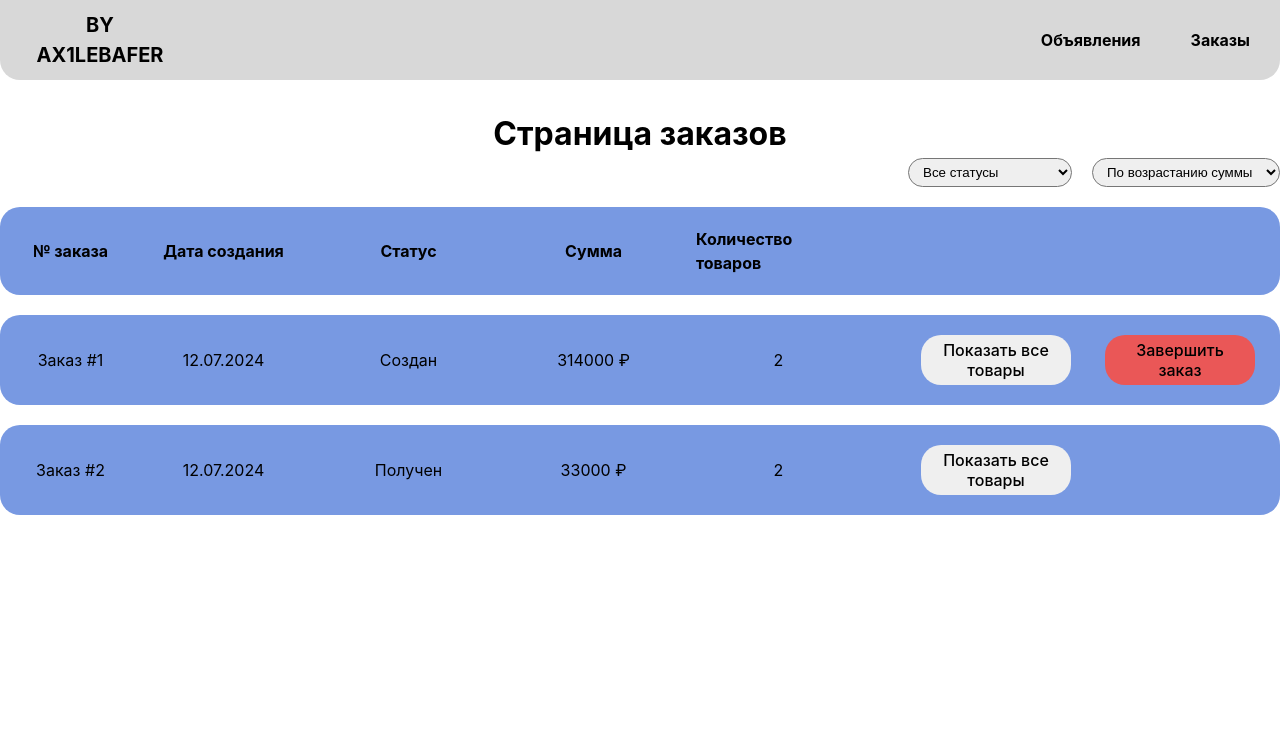
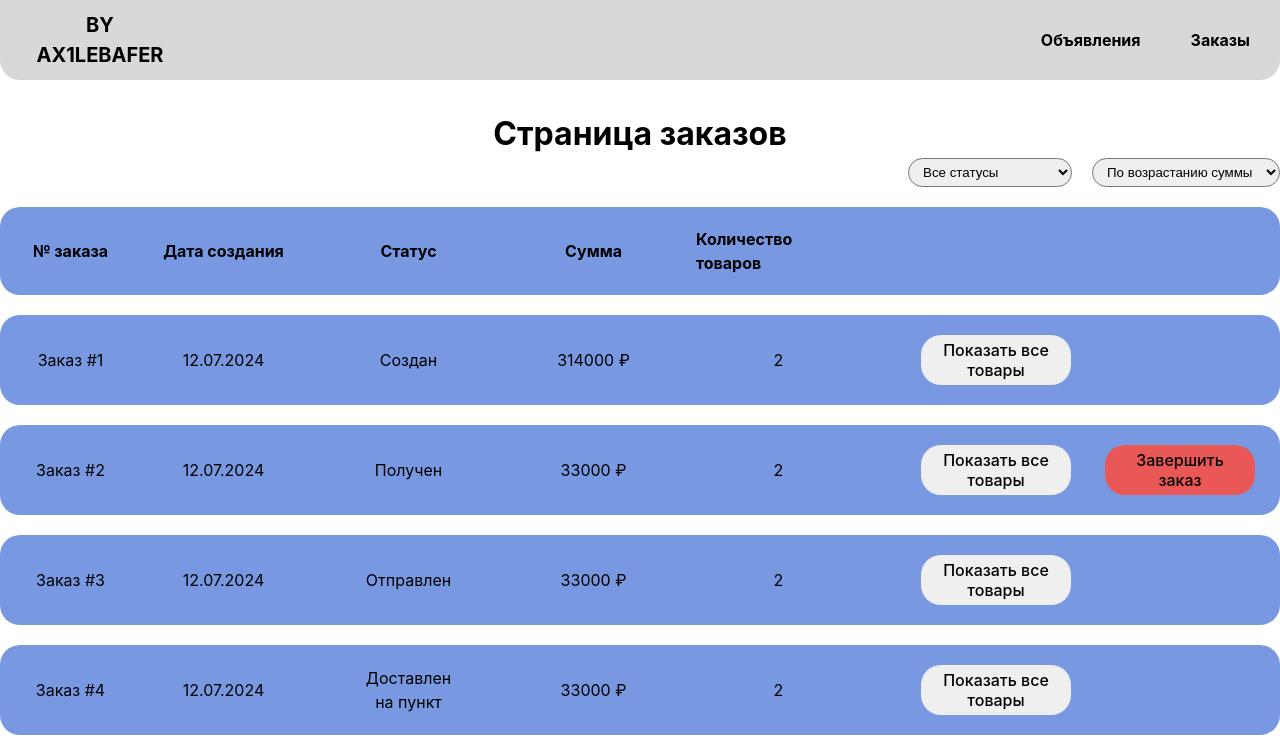
Before and after one commit to ax1lebafer/tech-intership, a React (Vite) app: page /orders in a window 1280 px wide. Shown: the top 753 px of the page. Built offline with nearby package versions, Linux system fonts and the light colour scheme; data requests are answered from the project's data file.

Commit message:
Перенес логику заказов в RTK Подправил пару недочетов

```diff
--- a/db.json
+++ b/db.json
@@ -241,6 +241,161 @@
           "count": 5
         }
       ]
+    },
+    {
+      "id": "3",
+      "status": 2,
+      "createdAt": "2024-08-12T20:20:55.351Z",
+      "finishedAt": "2024-08-12T20:25:55.351Z",
+      "total": 33000,
+      "deliveryWay": "sdek",
+      "items": [
+        {
+          "id": "2",
+          "name": "Ведро снега",
+          "description": "Последняя возможность купить по выгодной цене!",
+          "price": 3000,
+          "createdAt": "2023-08-12T20:16:55.351Z",
+          "views": 77832,
+          "likes": 45666,
+          "imageUrl": "https://avatars.mds.yandex.net/i?id=bcfb0fb3e9656e05d485b008ca42783f4e4fd3ca-8185245-images-thumbs&n=13",
+          "count": 10
+        },
+        {
+          "id": "5",
+          "name": "Носки",
+          "price": 6000,
+          "createdAt": "2024-06-12T20:16:55.351Z",
+          "views": 0,
+          "likes": 0,
+          "imageUrl": "https://avatars.mds.yandex.net/i?id=80fc533428a3e0dfb5e176dff49099cc0ac68be688ad70e3-5235887-images-thumbs&n=13",
+          "count": 5
+        }
+      ]
+    },
+    {
+      "id": "4",
+      "status": 3,
+      "createdAt": "2024-08-12T20:20:55.351Z",
+      "finishedAt": "2024-08-12T20:25:55.351Z",
+      "total": 33000,
+      "deliveryWay": "sdek",
+      "items": [
+        {
+          "id": "2",
+          "name": "Ведро снега",
+          "description": "Последняя возможность купить по выгодной цене!",
+          "price": 3000,
+          "createdAt": "2023-08-12T20:16:55.351Z",
+          "views": 77832,
+          "likes": 45666,
+          "imageUrl": "https://avatars.mds.yandex.net/i?id=bcfb0fb3e9656e05d485b008ca42783f4e4fd3ca-8185245-images-thumbs&n=13",
+          "count": 10
+        },
+        {
+          "id": "5",
+          "name": "Носки",
+          "price": 6000,
+          "createdAt": "2024-06-12T20:16:55.351Z",
+          "views": 0,
+          "likes": 0,
+          "imageUrl": "https://avatars.mds.yandex.net/i?id=80fc533428a3e0dfb5e176dff49099cc0ac68be688ad70e3-5235887-images-thumbs&n=13",
+          "count": 5
+        }
+      ]
+    },
+    {
+      "id": "5",
+      "status": 5,
+      "createdAt": "2024-08-12T20:20:55.351Z",
+      "finishedAt": "2024-08-12T20:25:55.351Z",
+      "total": 33000,
+      "deliveryWay": "sdek",
+      "items": [
+        {
+          "id": "2",
+          "name": "Ведро снега",
+          "description": "Последняя возможность купить по выгодной цене!",
+          "price": 3000,
+          "createdAt": "2023-08-12T20:16:55.351Z",
+          "views": 77832,
+          "likes": 45666,
+          "imageUrl": "https://avatars.mds.yandex.net/i?id=bcfb0fb3e9656e05d485b008ca42783f4e4fd3ca-8185245-images-thumbs&n=13",
+          "count": 10
+        },
+        {
+          "id": "5",
+          "name": "Носки",
+          "price": 6000,
+          "createdAt": "2024-06-12T20:16:55.351Z",
+          "views": 0,
+          "likes": 0,
+          "imageUrl": "https://avatars.mds.yandex.net/i?id=80fc533428a3e0dfb5e176dff49099cc0ac68be688ad70e3-5235887-images-thumbs&n=13",
+          "count": 5
+        }
+      ]
+    },
+    {
+      "id": "6",
+      "status": 6,
+      "createdAt": "2024-08-12T20:20:55.351Z",
+      "finishedAt": "2024-08-12T20:25:55.351Z",
+      "total": 33000,
+      "deliveryWay": "sdek",
+      "items": [
+        {
+          "id": "2",
+          "name": "Ведро снега",
+          "description": "Последняя возможность купить по выгодной цене!",
+          "price": 3000,
+          "createdAt": "2023-08-12T20:16:55.351Z",
+          "views": 77832,
+          "likes": 45666,
+          "imageUrl": "https://avatars.mds.yandex.net/i?id=bcfb0fb3e9656e05d485b008ca42783f4e4fd3ca-8185245-images-thumbs&n=13",
+          "count": 10
+        },
+        {
+          "id": "5",
+          "name": "Носки",
+          "price": 6000,
+          "createdAt": "2024-06-12T20:16:55.351Z",
+          "views": 0,
+          "likes": 0,
+          "imageUrl": "https://avatars.mds.yandex.net/i?id=80fc533428a3e0dfb5e176dff49099cc0ac68be688ad70e3-5235887-images-thumbs&n=13",
+          "count": 5
+        }
+      ]
+    },
+    {
+      "id": "7",
+      "status": 7,
+      "createdAt": "2024-08-12T20:20:55.351Z",
+      "finishedAt": "2024-08-12T20:25:55.351Z",
+      "total": 33000,
+      "deliveryWay": "sdek",
+      "items": [
+        {
+          "id": "2",
+          "name": "Ведро снега",
+          "description": "Последняя возможность купить по выгодной цене!",
+          "price": 3000,
+          "createdAt": "2023-08-12T20:16:55.351Z",
+          "views": 77832,
+          "likes": 45666,
+          "imageUrl": "https://avatars.mds.yandex.net/i?id=bcfb0fb3e9656e05d485b008ca42783f4e4fd3ca-8185245-images-thumbs&n=13",
+          "count": 10
+        },
+        {
+          "id": "5",
+          "name": "Носки",
+          "price": 6000,
+          "createdAt": "2024-06-12T20:16:55.351Z",
+          "views": 0,
+          "likes": 0,
+          "imageUrl": "https://avatars.mds.yandex.net/i?id=80fc533428a3e0dfb5e176dff49099cc0ac68be688ad70e3-5235887-images-thumbs&n=13",
+          "count": 5
+        }
+      ]
     }
   ]
 }
--- a/src/components/OrderCard/OrderCard.module.css
+++ b/src/components/OrderCard/OrderCard.module.css
@@ -13,6 +13,7 @@
     width: 101px;
     display: flex;
     justify-content: center;
+    text-align: center;
 }
 
 .infoBox {
--- a/src/components/OrderCard/OrderCard.tsx
+++ b/src/components/OrderCard/OrderCard.tsx
@@ -54,10 +54,9 @@ const OrderCard: React.FC<OrderCardProps> = ({ order }) => {
         <button onClick={() => setIsModalOpen(true)}>
           Показать все товары
         </button>
-        {order.status !== OrderStatus.Archived &&
-          order.status !== OrderStatus.Received && (
-            <button className={styles.completeButton}>Завершить заказ</button>
-          )}
+        {order.status === OrderStatus.Received && (
+          <button className={styles.completeButton}>Завершить заказ</button>
+        )}
       </div>
 
       {isModalOpen && (
--- a/src/components/OrdersList/OrdersList.module.css
+++ b/src/components/OrdersList/OrdersList.module.css
@@ -2,6 +2,7 @@
     display: flex;
     gap: 20px;
     margin-top: 20px;
+    margin-bottom: 20px;
 
     flex-direction: column;
 }
@@ -27,3 +28,13 @@
     justify-content: center;
     font-weight: 700;
 }
+
+.emptyBox {
+    display: flex;
+    justify-content: center;
+}
+
+.emptyMessage {
+    font-size: 32px;
+    font-weight: 700;
+}
--- a/src/components/OrdersList/OrdersList.tsx
+++ b/src/components/OrdersList/OrdersList.tsx
@@ -20,6 +20,12 @@ const OrdersList: React.FC<OrdersListProps> = ({ orders }) => {
       {orders.map((order) => (
         <OrderCard key={order.id} order={order} />
       ))}
+
+      {!orders.length && (
+        <div className={styles.emptyBox}>
+          <p className={styles.emptyMessage}>Нет подходящих заказов</p>
+        </div>
+      )}
     </div>
   );
 };
--- a/src/pages/OrderPage/OrdersPage.tsx
+++ b/src/pages/OrderPage/OrdersPage.tsx
@@ -1,62 +1,70 @@
 import * as React from 'react';
-// import OrderFilters from '../OrderFilters/OrderFilters';
-// import OrdersList from '../OrdersList/OrdersList';
 import styles from './OrdersPage.module.css';
-import { fetchOrders } from '../../api/orders.ts';
-import { Order } from '../../../types.ts';
-import { useEffect, useState } from 'react';
+import { useEffect } from 'react';
 import OrderFilters from '../../components/OrderFilters/OrderFilters.tsx';
 import OrdersList from '../../components/OrdersList/OrdersList.tsx';
+import { useAppDispatch, useAppSelector } from '../../store/store.ts';
+import {
+  getAllOrders,
+  setSortByTotal,
+  setStatusFilter,
+} from '../../store/features/ordersSlice.ts';
+import Skeleton from 'react-loading-skeleton';
 
 const OrdersPage: React.FC = () => {
-  const [orders, setOrders] = useState<Order[]>([]);
-  const [filteredOrders, setFilteredOrders] = useState<Order[]>([]);
-  const [statusFilter, setStatusFilter] = useState<number | null>(null);
-  const [sortByTotal, setSortByTotal] = useState<'asc' | 'desc' | null>(null);
+  const dispatch = useAppDispatch();
+  const { filteredOrders, loading, error } = useAppSelector(
+    (state) => state.orders,
+  );
 
   useEffect(() => {
-    const getOrders = async () => {
-      try {
-        const data = await fetchOrders();
-        setOrders(data);
-        setFilteredOrders(data);
-      } catch (error) {
-        console.error('Ошибка при загрузке заказов', error);
-      }
-    };
+    dispatch(getAllOrders());
+  }, [dispatch]);
 
-    getOrders();
-  }, []);
+  const handleStatusChange = (status: number | null) => {
+    dispatch(setStatusFilter(status));
+  };
 
-  useEffect(() => {
-    let updatedOrders = [...orders];
-    if (statusFilter !== null) {
-      updatedOrders = updatedOrders.filter(
-        (order) => order.status === statusFilter,
-      );
-    }
-    setFilteredOrders(updatedOrders);
-  }, [statusFilter, orders]);
-
-  useEffect(() => {
-    if (sortByTotal) {
-      const sortedOrders = [...filteredOrders].sort((a, b) =>
-        sortByTotal === 'asc' ? a.total - b.total : b.total - a.total,
-      );
-      setFilteredOrders(sortedOrders);
-    }
-  }, [sortByTotal]);
+  const handleSortChange = (sortBy: 'asc' | 'desc' | null) => {
+    dispatch(setSortByTotal(sortBy));
+  };
 
   return (
     <div className={styles.ordersPage}>
-      <h1 className={styles.title}>Страница заказов</h1>
+      <h1 className={styles.title}>
+        {loading ? <Skeleton width={300} height={39} /> : 'Страница заказов'}
+      </h1>
 
       <OrderFilters
-        onStatusChange={setStatusFilter}
-        onSortChange={setSortByTotal}
+        onStatusChange={handleStatusChange}
+        onSortChange={handleSortChange}
       />
 
-      <OrdersList orders={filteredOrders} />
+      {error && (
+        <div className={styles.error}>
+          <p className={styles.errorMessage}>{error}</p>
+        </div>
+      )}
+
+      {loading && (
+        <div className={styles.loader}>
+          <Skeleton height={64} borderRadius={20} />
+          <Skeleton
+            height={88}
+            borderRadius={20}
+            count={10}
+            style={{ marginBottom: '15px' }}
+          />
+        </div>
+      )}
+
+      {/*{!filteredOrders && (*/}
+      {/*  <div>*/}
+      {/*    <p>Нет подходящих заказов</p>*/}
+      {/*  </div>*/}
+      {/*)}*/}
+
+      {!loading && !error && <OrdersList orders={filteredOrders} />}
     </div>
   );
 };
--- /dev/null
+++ b/src/store/features/ordersSlice.ts
@@ -0,0 +1,77 @@
+import { createAsyncThunk, createSlice, PayloadAction } from '@reduxjs/toolkit';
+import { Order } from '../../../types.ts';
+import { fetchOrders } from '../../api/orders.ts';
+
+export const getAllOrders = createAsyncThunk<
+  Order[],
+  void,
+  { rejectValue: string }
+>('orders/getAllOrders', async (_, thunkAPI) => {
+  try {
+    return await fetchOrders();
+  } catch (error) {
+    return thunkAPI.rejectWithValue('Ошибка при загрузке заказов');
+  }
+});
+
+type OrdersStateType = {
+  orders: Order[];
+  filteredOrders: Order[];
+  loading: boolean;
+  error: null | string;
+  statusFilter: number | null;
+  sortByTotal: 'asc' | 'desc' | null;
+};
+
+const initialState: OrdersStateType = {
+  orders: [],
+  filteredOrders: [],
+  loading: false,
+  error: null,
+  statusFilter: null,
+  sortByTotal: null,
+};
+
+const ordersSlice = createSlice({
+  name: 'orders',
+  initialState,
+  reducers: {
+    setStatusFilter: (state, action: PayloadAction<number | null>) => {
+      state.statusFilter = action.payload;
+      state.filteredOrders = state.orders.filter((order) =>
+        action.payload === null ? true : order.status === action.payload,
+      );
+    },
+    setSortByTotal: (state, action: PayloadAction<'asc' | 'desc' | null>) => {
+      state.sortByTotal = action.payload;
+      if (action.payload) {
+        state.filteredOrders = [...state.filteredOrders].sort((a, b) =>
+          action.payload === 'asc' ? a.total - b.total : b.total - a.total,
+        );
+      }
+    },
+  },
+  extraReducers: (builder) => {
+    builder
+      .addCase(getAllOrders.pending, (state) => {
+        state.error = null;
+        state.loading = true;
+      })
+      .addCase(
+        getAllOrders.fulfilled,
+        (state, action: PayloadAction<Order[]>) => {
+          state.orders = action.payload;
+          state.filteredOrders = action.payload;
+          state.loading = false;
+        },
+      )
+      .addCase(getAllOrders.rejected, (state, action) => {
+        state.loading = false;
+        state.error = action.payload ? action.payload : 'Неизвестная ошибка';
+      });
+  },
+});
+
+export const { setStatusFilter, setSortByTotal } = ordersSlice.actions;
+
+export const ordersReducer = ordersSlice.reducer;
--- a/src/store/store.ts
+++ b/src/store/store.ts
@@ -6,11 +6,13 @@ import {
   useSelector,
   useStore,
 } from 'react-redux';
+import { ordersReducer } from './features/ordersSlice.ts';
 
 export const makeStore = () => {
   return configureStore({
     reducer: combineReducers({
       advertisement: advertisementsReducer,
+      orders: ordersReducer,
     }),
   });
 };
```
Also changed, not shown: src/components/OrderFilters/OrderFilters.tsx (+15 -1 lines), src/pages/OrderPage/OrdersPage.module.css (+18 -0 lines), src/store/features/advSlice.ts (+4 -8 lines).
